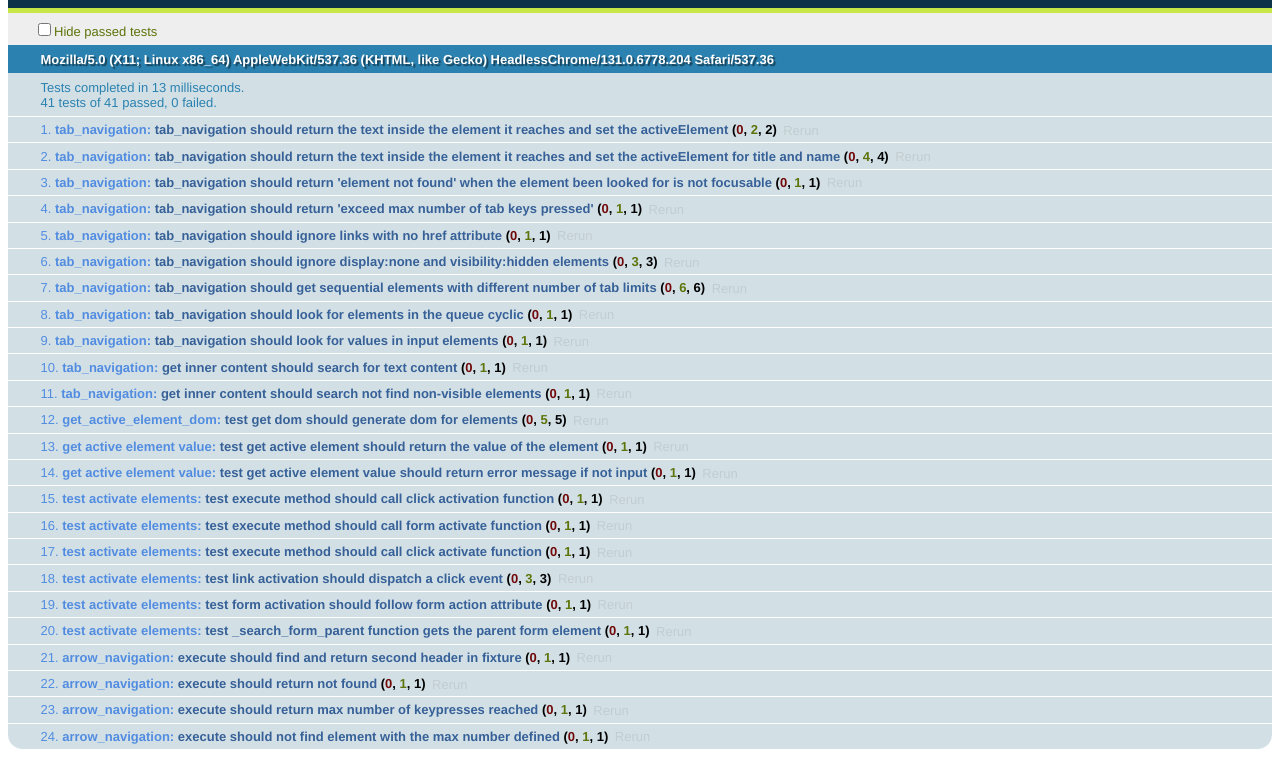
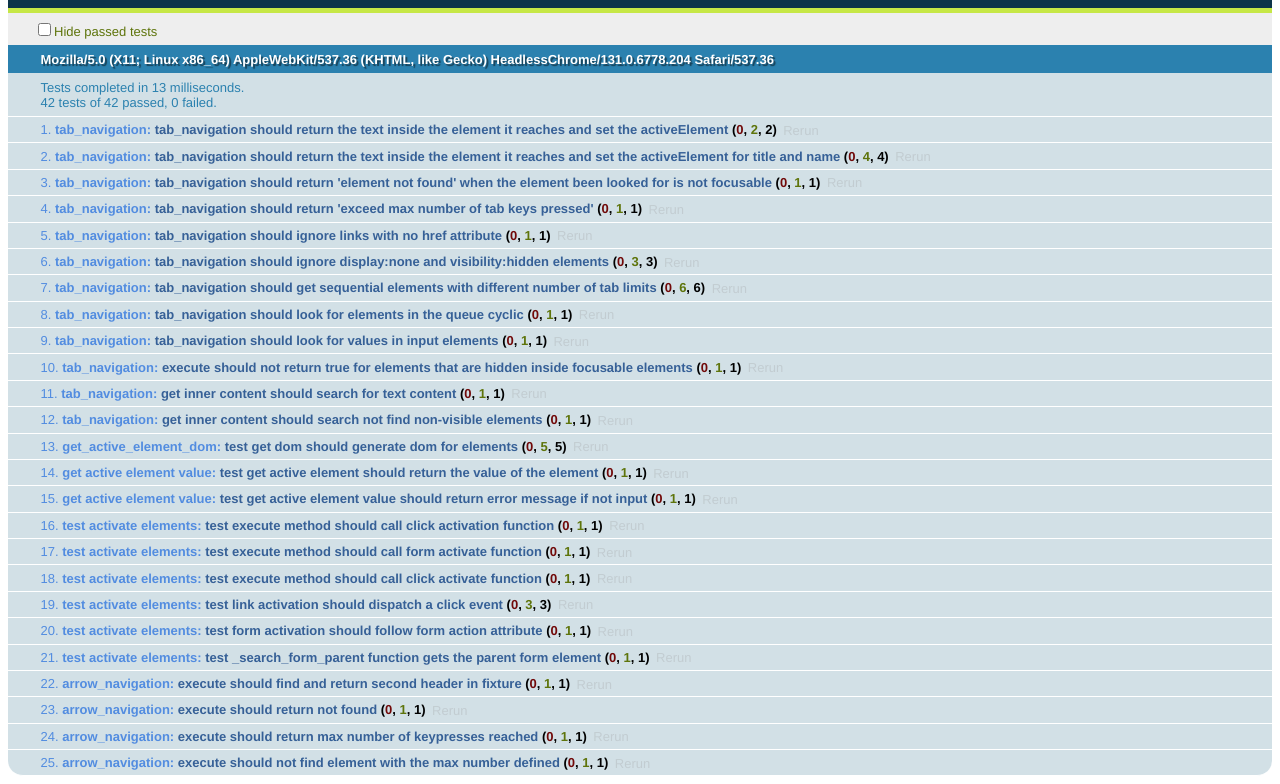
Before and after one commit to watinha/Pyccuracy-Accessibility-Actions, a plain HTML site: page tests/js_codes_tests/index.html in a window 1280 px wide. Shown: the part 48-832 px from the top of the page. Before the commit the page ends 806 px from the top, so only its background shows below. Drawn offline with Linux system fonts and the light colour scheme.

Commit message:
integrates the new search content function within the action executino

```diff
--- a/js_codes/tab_navigation.js
+++ b/js_codes/tab_navigation.js
@@ -71,7 +71,17 @@ TabNavigation.prototype.get_active_index = function () {
  * searching for textual content inside a node
  */
 TabNavigation.prototype.search_content = function (search_element, search_text) {
-    var child_elements = search_element.getElementsByTagName("*");
+    var child_elements = search_element.getElementsByTagName("*"),
+        child_nodes = search_element.childNodes;
+
+    // searching the direct children first
+    for (var node_index in child_nodes) {
+            // text node
+            if (child_nodes[node_index].nodeType == 3 &&
+                child_nodes[node_index].nodeValue.search(search_text) >= 0)
+                return true;
+    };
+
     for (var child_index in child_elements) {
         // searching for nodes inside the child elements
         var child_nodes = child_elements[child_index].childNodes;
@@ -80,9 +90,8 @@ TabNavigation.prototype.search_content = function (search_element, search_text)
             // text node
             if (child_nodes[node_index].nodeType == 3 &&
                 child_nodes[node_index].nodeValue.search(search_text) >= 0 &&
-                this.is_visible(child_elements[child_index])) {
+                this.is_visible(child_elements[child_index]))
                 return true;
-            }
         }
 
     };
@@ -103,7 +112,7 @@ TabNavigation.prototype.search_for_focusable = function (element_text, tab_limit
     for (cont = (current_index); (cont - current_index) < focusable_nodes.length && (cont - current_index) <= tab_limit; cont++){
         var current_node = cont % focusable_nodes.length;
         focusable_nodes[current_node].focus();
-        if (focusable_nodes[current_node].innerHTML.search(element_text) >= 0)
+        if (this.search_content(focusable_nodes[current_node], element_text))
             return element_text;
         if(focusable_nodes[current_node].title && focusable_nodes[current_node].title.search(element_text) >= 0)
             return element_text;
--- a/tests/js_codes_tests/index.html
+++ b/tests/js_codes_tests/index.html
@@ -28,7 +28,7 @@
     <h2 id="qunit-userAgent"></h2>
     <ol id="qunit-tests"></ol>
     <div id="qunit-fixture">
-      <h1 tabindex=1>First header</h1>
+      <h1 id="first_focusable" tabindex=1>First header</h1>
       <h2>Second header</h2>
       <a id="link1" href="#link1">link 1</a>
       <a href="#link2">link 2</a>
@@ -49,7 +49,7 @@
       <button>first button</button>
       <span tabindex=0>interactive span</span>
       <div>Some text inside a div</div>
-      <div id="search_content">
+      <div tabindex=0 id="search_content">
         <span>visible content</span>
         <span style="display:none">non-visible content</span>
       </div>
--- a/tests/js_codes_tests/test_tab_navigation.js
+++ b/tests/js_codes_tests/test_tab_navigation.js
@@ -6,13 +6,8 @@ TabNavigationTest.prototype.run_test = function() {
 
     module("tab_navigation");
 
-    // setting up the fixture elements
-    var fixture = document.createElement('div');
-    fixture.innerHTML = "" +
-    "";
-    document.getElementById("qunit-fixture").appendChild(fixture);
-
     test("tab_navigation should return the text inside the element it reaches and set the activeElement", function(){
+        document.getElementsByTagName("h1")[1].focus();
         var action = new TabNavigation();
         var result = action.execute("first button");
         equal(result, "first button");
@@ -98,6 +93,14 @@ TabNavigationTest.prototype.run_test = function() {
         equal(result, "Continue");
     });
 
+    test("execute should not return true for elements that are hidden inside focusable elements", function () {
+        var action = new TabNavigation();
+        var result = action.execute("non-visible content");
+
+        equal(result, "element not found");
+    });
+
+
     test("get inner content should search for text content", function () {
         var searchable_element = document.getElementById('search_content');
         var action = new TabNavigation();
```
